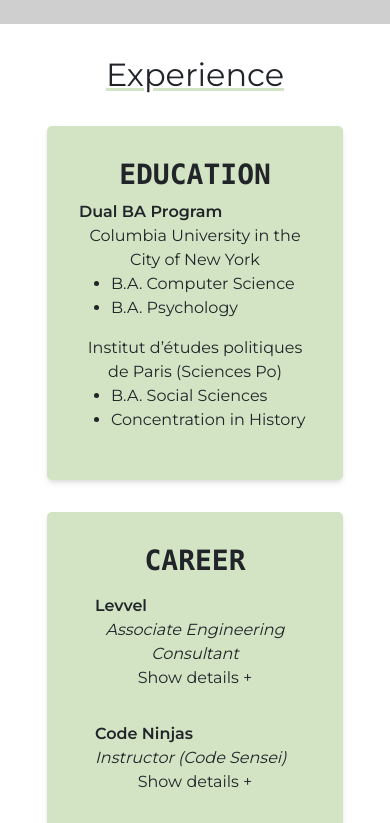
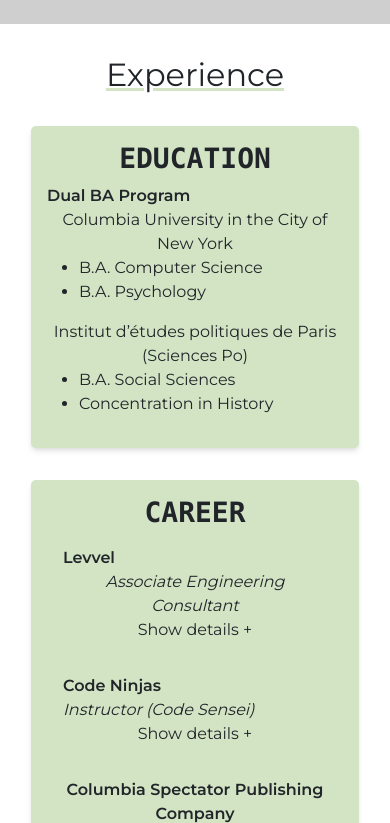
Before and after one commit to k-patton/personal-website, a Gatsby site: page / in a window 390 px wide. Shown: the part 820-1643 px from the top of the page. Built offline with nearby package versions, Linux system fonts and the light colour scheme; Gatsby itself is replaced by a stand-in of ours; some packages are replaced by stand-ins of ours; grey boxes are pictures that could not be loaded.

Commit message:
made experience bubbles a bit more mobile responsive

```diff
--- a/src/pages/index.scss
+++ b/src/pages/index.scss
@@ -256,7 +256,7 @@
   // }
 }
 
-@media all and (max-width: 736px) {
+@media (max-width: 736px) {
   nav {
     a {
       color: black;
@@ -297,4 +297,15 @@
   .checkout {
     margin-top: 2rem !important;
   }
+
+  .experience {
+    .experience-bubble {
+      padding: 1rem;
+      margin: 2rem 1rem;
+    }
+
+    .experience-bubble:hover {
+      margin: 2rem 0.5rem;
+    }
+  }
 }
```
